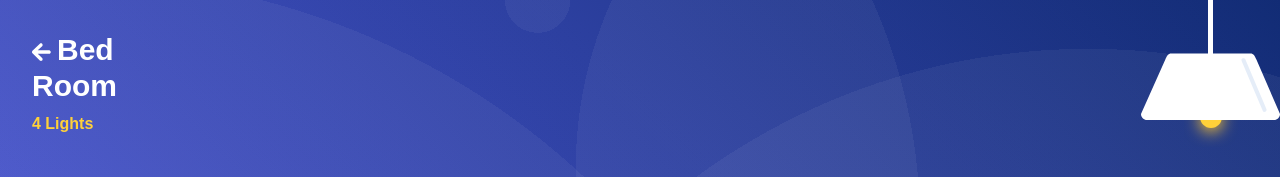
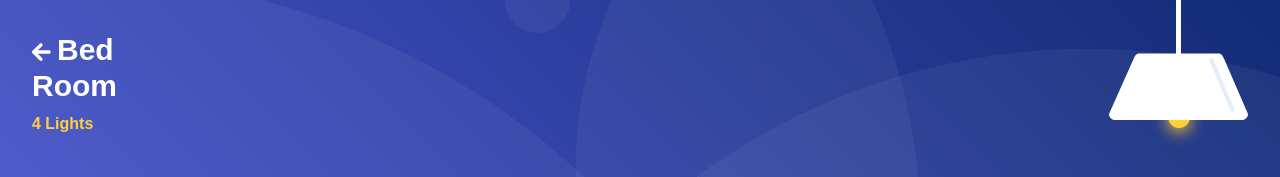
Before and after one commit to rts-cmk-wu06/smartlight-ui-DEJENERUTA, a React (Create React App) app: page /room in a window 1280 px wide. Shown: the top 177 px of the page. Built offline with nearby package versions, Linux system fonts and the light colour scheme.

Commit message:
add margin to lamp component

```diff
--- a/src/components/Lamp.js
+++ b/src/components/Lamp.js
@@ -2,7 +2,7 @@ import React from "react";
 
 const Lamp = ({ color }) => {
 	return (
-		<div>
+		<div className="lamp-animation mr-8">
 			<svg
 				width="139"
 				height="147"
--- a/src/components/Room.js
+++ b/src/components/Room.js
@@ -86,7 +86,7 @@ const Room = () => {
 				transition={pageTransition}
 			>
 				<img
-					className="absolute -top-3 right-10"
+					className="absolute -top-6 right-4"
 					src={powerOff}
 					style={{ width: "50px", height: "50px" }}
 					alt=""
--- a/src/index.css
+++ b/src/index.css
@@ -157,7 +157,6 @@ input:focus {
 .light-container:nth-child(2) {
 	background-color: #002d67;
 	color: white;
-
 	padding: 10px;
 }
 .light-container:nth-child(1) {
@@ -230,3 +229,6 @@ input:focus {
 .scenes:nth-child(4) {
 	background-color: #94eb9e;
 }
+.lamp-animation {
+	transition: transform 1s ease-in-out;
+}
```
